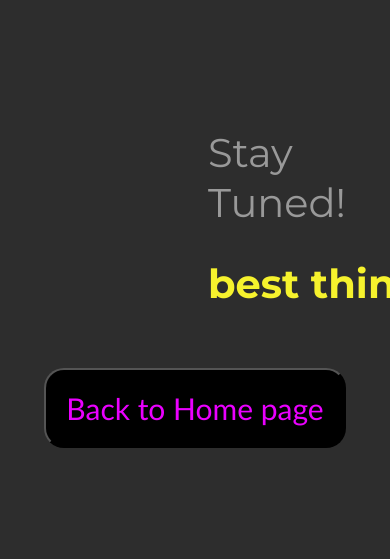
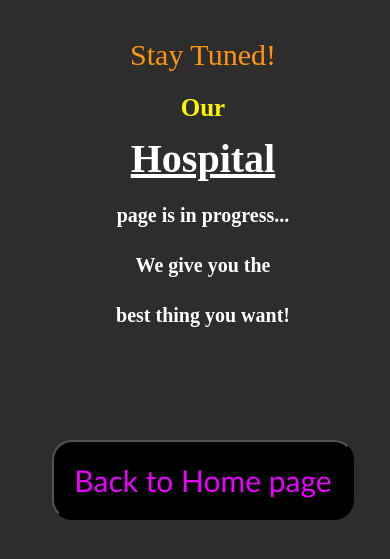
Before and after one commit to Rancho2002/collegecatalyst, a PHP site: page /hospitals/index.html in a window 390 px wide; the page is wider, and only the part inside the window is pictured. Shown: the top 559 px of that part. Run offline with PHP 8.4, Linux system fonts and the light colour scheme.

Commit message:
modified

```diff
--- a/css/responsive.css
+++ b/css/responsive.css
@@ -5,7 +5,6 @@
   .navlink {
     font-size: 20px;
   }
-
   .description {
     font-size: 14px;
   }
--- a/hospitals/css_hospital/style.css
+++ b/hospitals/css_hospital/style.css
@@ -1,8 +1,16 @@
 body {
     background: #2d2d2d;
     overflow-x: hidden;
+    width: 100vw;
   }
-
+  .phone{
+    display: none;
+    color: white;
+    font-size: 20px;
+    text-align: center;
+    margin-top: 30px;
+    line-height: 50px;
+  }
   .Iam {
     padding: 2em 5em;
     font: normal 40px/50px Montserrat, sans-serif;
@@ -86,7 +94,7 @@ body {
   }
 
 .return{
-    width: 100%;
+    /* width: 100%; */
     display: flex;
     justify-content: center;
     margin-top: 100px;
@@ -108,16 +116,15 @@ body {
 }
 
 
-/* @media (max-width:640px) {
-    .btn-return{
-        width: 100%;
+@media (max-width:694px) {
+    .Iam {
+        display: none;
+        /* animation: name duration timing-function delay iteration-count direction fill-mode; */
+        /* animation: none; */
     }
-    .return{
-        position: absolute;
+    .phone{
+        display: block;
     }
+
+
 }
-@media (max-width:620px){
-    .btn-return{
-        margin-left: 180px;
-    }
-} */
--- a/hospitals/index.html
+++ b/hospitals/index.html
@@ -12,6 +12,16 @@
 </head>
 <body>
 <body>
+<div class="phone">
+    <span style="font-size: 30px; color: rgb(255, 148, 17);">Stay Tuned!</span><br>
+    <span style="font-weight: 900;">
+    <span style="font-size: 25px; color: rgb(255, 247, 2);">Our<br /></span>
+    <span style="font-size: 40px; text-decoration: underline;">  Hospital<br /></span>  page
+    is in progress...<br />
+    We give you the<br />
+   best thing you want!<br/>
+    </span>
+</div>
 <div class="Iam">
 <p>Stay Tuned!</p><br><br>
 <b>
```
Also changed, not shown: index.php (+11 -7 lines), img/logo.jpeg (added). Lines whose indentation alone changed are shown as unchanged.
